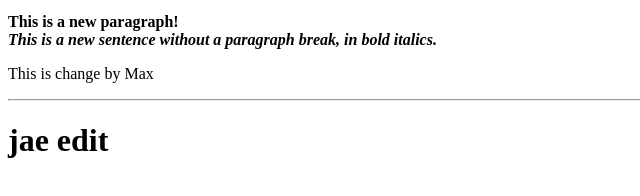
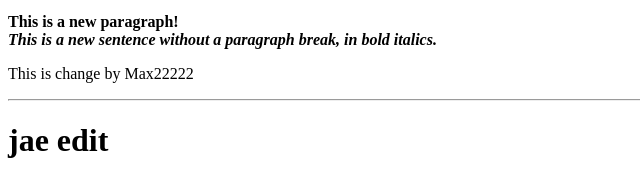
Before and after one commit to goohara/startgit, a plain HTML site: page index.html in a window 1280 px wide. Shown: the part 242-438 px from the top of the page, 0-640 px from the left. Drawn offline with Linux system fonts and the light colour scheme.

Commit message:
Update index.html

```diff
--- a/index.html
+++ b/index.html
@@ -30,7 +30,7 @@ support@yourcompany.com</a>.
 
 <BR> <B><I>This is a new sentence without a paragraph break, in bold italics.</I></B>
 
-<P> This is change by Max </P>
+<P> This is change by Max22222</P>
 
 <HR>
 <H1>jae edit</H1>
```
